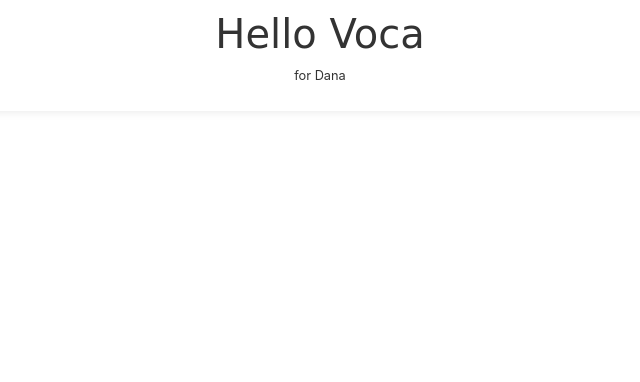
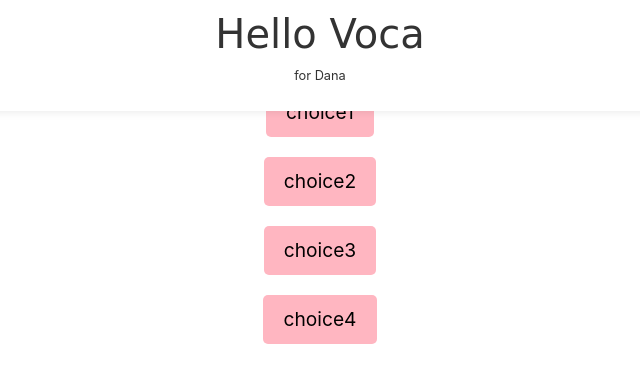
Before and after one commit to EaselKim/Voca, a plain HTML site: page index.html in a window 1280 px wide. Both pictures are taken after a click on the button "Finish". Shown: the whole page, without its empty margins (320-960 px from the left). Drawn offline with nearby package versions, Linux system fonts and the light colour scheme; no server answers.

Commit message:
Update index.html

```diff
--- a/index.html
+++ b/index.html
@@ -52,7 +52,6 @@
         }
 
         .quiz-section {
-            display: none;
             flex-direction: column;
             align-items: center;
             margin-top: 20px;
@@ -128,7 +127,7 @@
         <button class="btn btn-custom" onclick="startQuiz()">Finish</button>
     </div>
 
-    <div id="quiz-section" class="quiz-section container">
+    <div id="quiz-section" class="quiz-section container hidden">
         <h1>Quiz</h1>
         <p id="quiz-question"></p>
         <div class="d-flex flex-column align-items-center">
```
